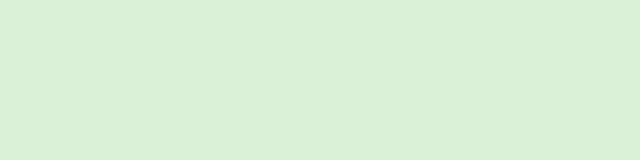
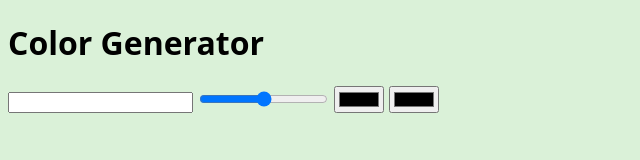
Before and after one commit to CAMSON001/colorGenerator, a plain HTML site: page index.html in a window 1280 px wide. Shown: the whole page, without its empty margins (0-640 px from the left). Drawn offline with Linux system fonts and the light colour scheme.

Commit message:
someHtml

```diff
--- a/index.html
+++ b/index.html
@@ -7,7 +7,16 @@
     <title>Color Generator</title>
     <link rel="stylesheet" href="style.css">
 </head>
-<body id="bodyEl">
+<body>
+
+    <div class="container">
+        <h1>Color Generator</h1>
+        <input type="text" id="hex-color">
+        <input type="range">
+        <input type="color" id="input-color">
+        <input type="color" id="altered-color">
+
+    </div>
 
 
 
```
